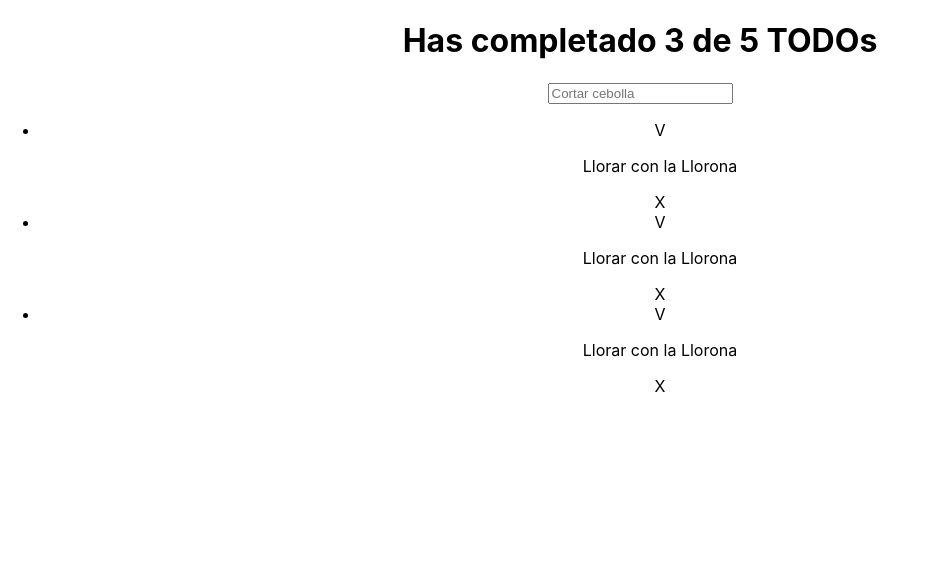
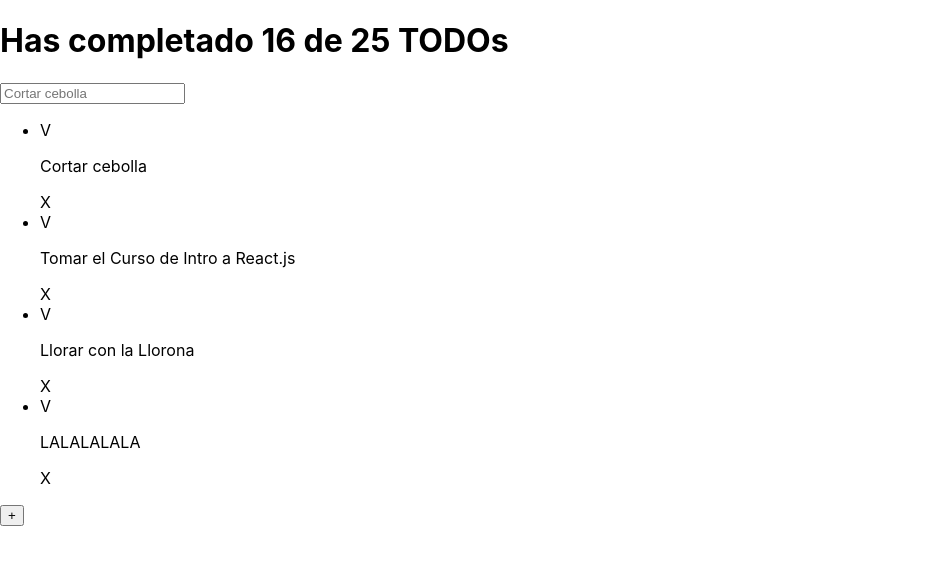
Before and after one commit to ACondori95/react-todo-list, a React (Create React App) app: page / in a window 1280 px wide. Shown: the top 564 px of the page, without its empty margins (0-940 px from the left). Built offline with nearby package versions, Linux system fonts and the light colour scheme.

Commit message:
como se comunican los componentes? props y atributos

```diff
--- a/src/App.js
+++ b/src/App.js
@@ -1,21 +1,36 @@
+import React from "react";
 import "./App.css";
+import {CreateTodoButton} from "./CreateTodoButton";
 import {TodoCounter} from "./TodoCounter";
 import {TodoItem} from "./TodoItem";
 import {TodoList} from "./TodoList";
 import {TodoSearch} from "./TodoSearch";
 
+const defaultTodos = [
+  {text: "Cortar cebolla", completed: true},
+  {text: "Tomar el Curso de Intro a React.js", completed: false},
+  {text: "Llorar con la Llorona", completed: false},
+  {text: "LALALALALA", completed: false},
+];
+
 function App() {
   return (
-    <div className='App'>
-      <TodoCounter />
+    <React.Fragment>
+      <TodoCounter completed={16} total={25} />
       <TodoSearch />
 
       <TodoList>
-        <TodoItem />
-        <TodoItem />
-        <TodoItem />
+        {defaultTodos.map((todo) => (
+          <TodoItem
+            key={todo.text}
+            text={todo.text}
+            completed={todo.completed}
+          />
+        ))}
       </TodoList>
-    </div>
+
+      <CreateTodoButton />
+    </React.Fragment>
   );
 }
 
--- /dev/null
+++ b/src/CreateTodoButton.js
@@ -0,0 +1,5 @@
+function CreateTodoButton() {
+  return <button>+</button>;
+}
+
+export {CreateTodoButton};
--- a/src/TodoCounter.js
+++ b/src/TodoCounter.js
@@ -1,5 +1,9 @@
-function TodoCounter() {
-  return <h1>Has completado 3 de 5 TODOs</h1>;
+function TodoCounter({total, completed}) {
+  return (
+    <h1>
+      Has completado {completed} de {total} TODOs
+    </h1>
+  );
 }
 
 export {TodoCounter};
--- a/src/TodoItem.js
+++ b/src/TodoItem.js
@@ -1,8 +1,8 @@
-function TodoItem() {
+function TodoItem(props) {
   return (
     <li>
       <span>V</span>
-      <p>Llorar con la Llorona</p>
+      <p>{props.text}</p>
       <span>X</span>
     </li>
   );
--- a/src/TodoList.js
+++ b/src/TodoList.js
@@ -1,5 +1,5 @@
-function TodoList(props) {
-  return <ul>{props.children}</ul>;
+function TodoList({children}) {
+  return <ul>{children}</ul>;
 }
 
 export {TodoList};
```
